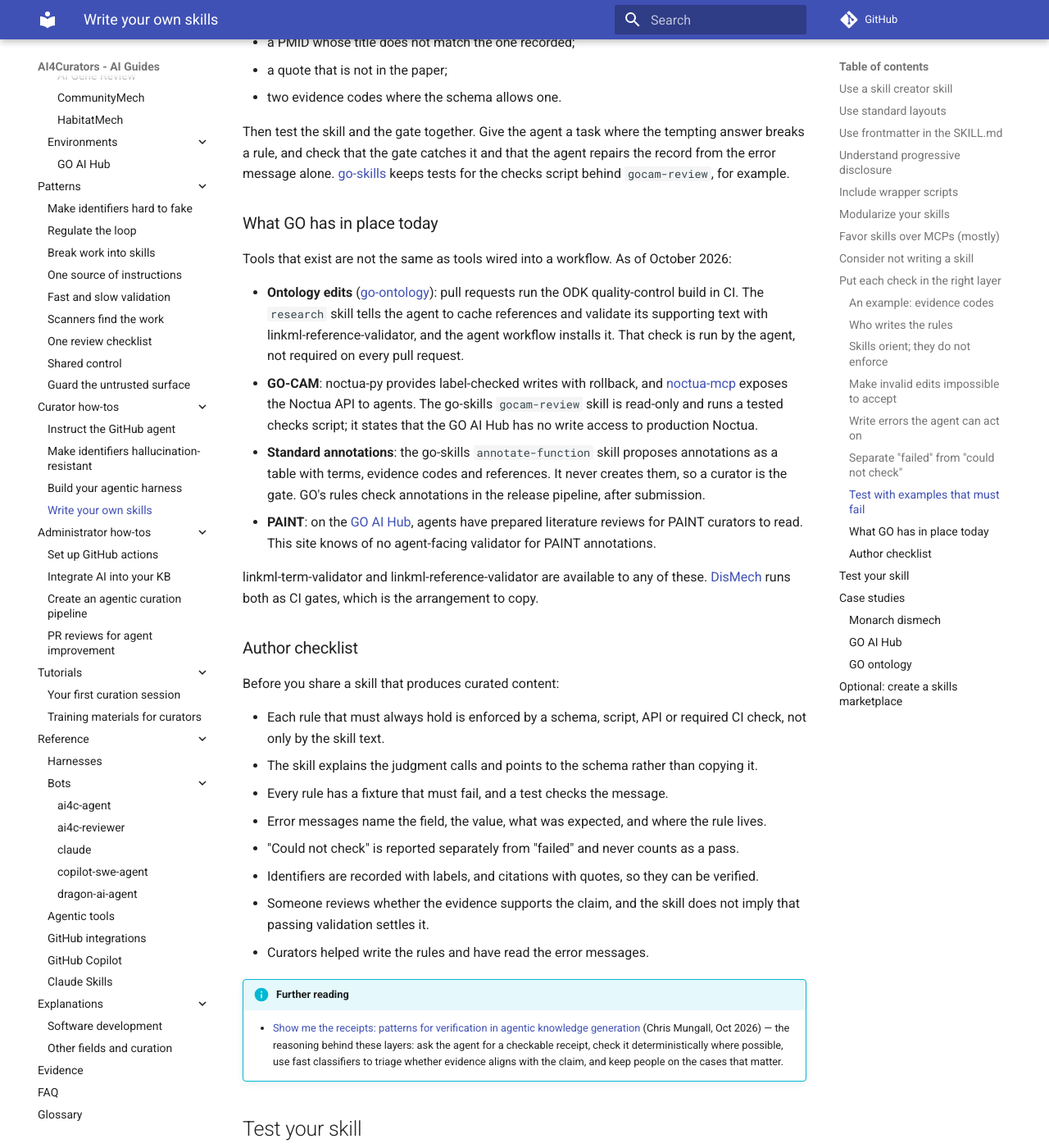
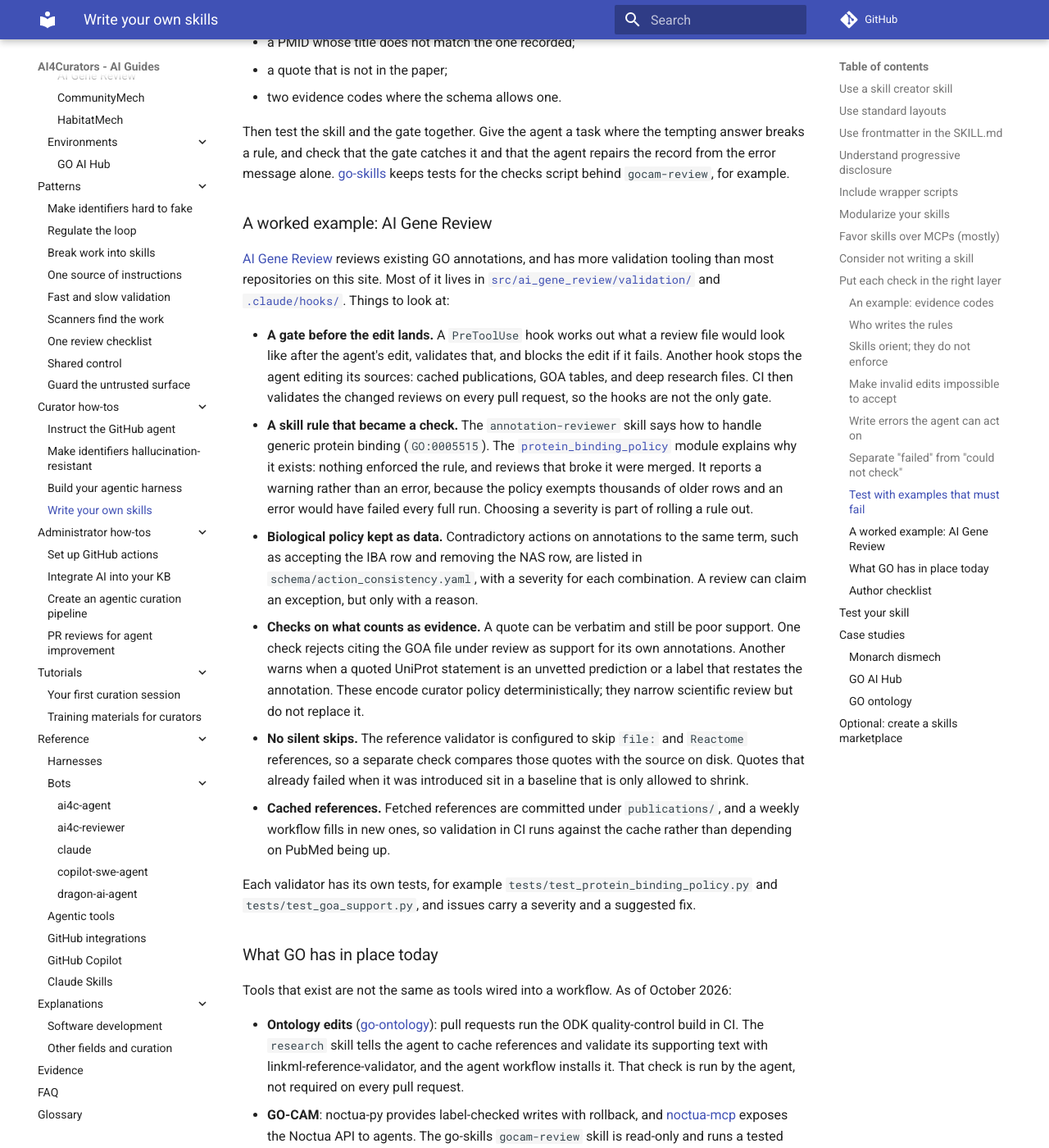
Before and after one commit to ai4curation/aidocs, an MkDocs documentation site: the page built from docs/how-tos/author-skills.md, in a window 1280 px wide and 1400 px high, scrolled down 8470 px. Shown: the whole window at 82% size. Built offline with MkDocs 1.6.1 and Material for MkDocs 9.7.7, drawn with Linux system fonts in a browser that asks for light colours; comment, search, counter and statistics services are not loaded; some of the changed text lies outside the part shown.

Commit message:
docs: add AI Gene Review as a worked example of layered validation
Describe its pre-edit hook gate, protected sources, protein-binding policy
check and its rollout severity, action-consistency rules kept as data,
evidence-quality checks, local-quote checks for skipped prefixes, and the
committed reference cache. Link the validation package from the case study.

Co-Authored-By: Claude Opus 5.5 <noreply@anthropic.com>

```diff
--- a/docs/how-tos/author-skills.md
+++ b/docs/how-tos/author-skills.md
@@ -330,6 +330,50 @@ agent repairs the record from the error message alone.
 [go-skills](https://github.com/geneontology/go-skills/tree/main/tests) keeps
 tests for the checks script behind `gocam-review`, for example.
 
+### A worked example: AI Gene Review
+
+[AI Gene Review](../case-studies/ai-gene-review.md) reviews existing GO
+annotations, and has more validation tooling than most repositories on this
+site. Most of it lives in
+[`src/ai_gene_review/validation/`](https://github.com/ai4curation/ai-gene-review/tree/main/src/ai_gene_review/validation)
+and [`.claude/hooks/`](https://github.com/ai4curation/ai-gene-review/tree/main/.claude/hooks).
+Things to look at:
+
+* **A gate before the edit lands.** A `PreToolUse` hook works out what a
+  review file would look like after the agent's edit, validates that, and
+  blocks the edit if it fails. Another hook stops the agent editing its
+  sources: cached publications, GOA tables, and deep research files. CI then
+  validates the changed reviews on every pull request, so the hooks are not
+  the only gate.
+* **A skill rule that became a check.** The `annotation-reviewer` skill says
+  how to handle generic protein binding (`GO:0005515`). The
+  [`protein_binding_policy`](https://github.com/ai4curation/ai-gene-review/blob/main/src/ai_gene_review/validation/protein_binding_policy.py)
+  module explains why it exists: nothing enforced the rule, and reviews that
+  broke it were merged. It reports a warning rather than an error, because
+  the policy exempts thousands of older rows and an error would have failed
+  every full run. Choosing a severity is part of rolling a rule out.
+* **Biological policy kept as data.** Contradictory actions on annotations to
+  the same term, such as accepting the IBA row and removing the NAS row, are
+  listed in `schema/action_consistency.yaml`, with a severity for each
+  combination. A review can claim an exception, but only with a reason.
+* **Checks on what counts as evidence.** A quote can be verbatim and still be
+  poor support. One check rejects citing the GOA file under review as support
+  for its own annotations. Another warns when a quoted UniProt statement is an
+  unvetted prediction or a label that restates the annotation. These encode
+  curator policy deterministically; they narrow scientific review but do not
+  replace it.
+* **No silent skips.** The reference validator is configured to skip `file:`
+  and `Reactome` references, so a separate check compares those quotes with
+  the source on disk. Quotes that already failed when it was introduced sit in
+  a baseline that is only allowed to shrink.
+* **Cached references.** Fetched references are committed under
+  `publications/`, and a weekly workflow fills in new ones, so validation in
+  CI runs against the cache rather than depending on PubMed being up.
+
+Each validator has its own tests, for example `tests/test_protein_binding_policy.py`
+and `tests/test_goa_support.py`, and issues carry a severity and a suggested
+fix.
+
 ### What GO has in place today
 
 Tools that exist are not the same as tools wired into a workflow. As of
@@ -354,8 +398,10 @@ October 2026:
   agent-facing validator for PAINT annotations.
 
 linkml-term-validator and linkml-reference-validator are available to any of
-these. [DisMech](../case-studies/dismech.md) runs both as CI gates, which is
-the arrangement to copy.
+these. [DisMech](../case-studies/dismech.md) runs both as CI gates, and AI Gene
+Review, which reviews GO annotations outside GO's own workflows, builds the
+checks above on top of the reference validator. Those are the arrangements to
+copy.
 
 ### Author checklist
 
```
Also changed, not shown: docs/case-studies/ai-gene-review.md (+1 -0 lines).
